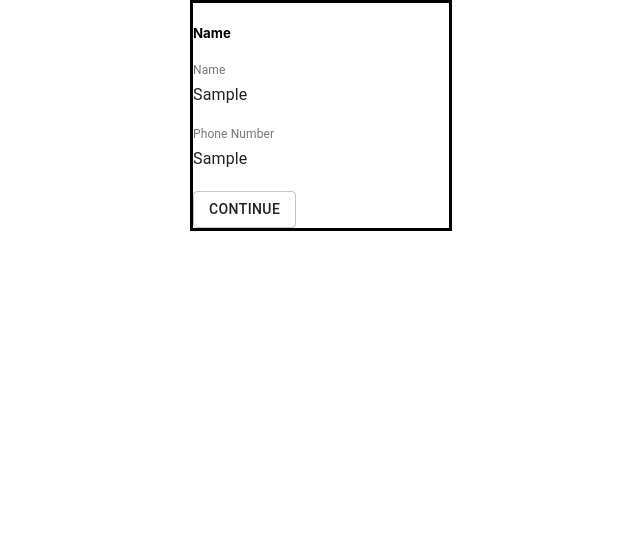
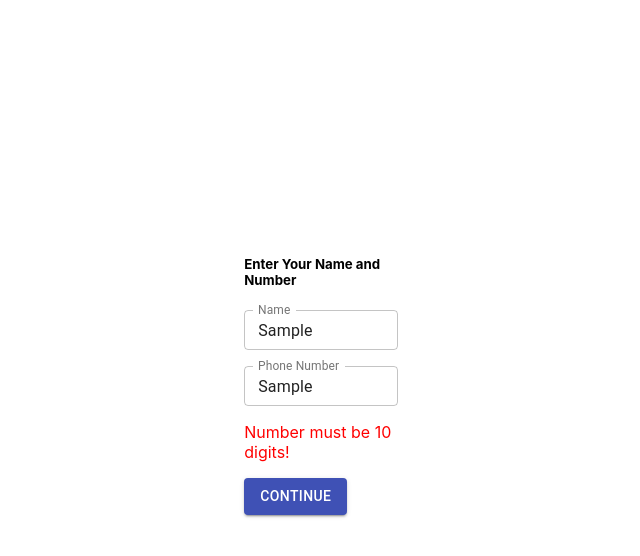
Before and after one commit to justinjohnson-dev/date-reminders, a React (Create React App) app in the folder client/: page / in a window 1280 px wide. Both pictures are taken after typing "Sample", "Sample" into the empty fields and a click on the button "CONTINUE". Shown: the top 556 px of the page, without its empty margins (319-959 px from the left). Built offline with nearby package versions, Linux system fonts and the light colour scheme; no server answers.

Commit message:
adding front end validation

```diff
--- a/client/src/components/user/user.css
+++ b/client/src/components/user/user.css
@@ -1,7 +1,7 @@
 .user-form {
-    border:solid;
-    width: 20%;
+    width: 12%;
     margin: 0px auto;
+    margin-top: 20%;
 }
 
 .center-user {
--- a/client/src/components/user/user.js
+++ b/client/src/components/user/user.js
@@ -1,16 +1,16 @@
 import React, { Component } from "react";
 import classnames from "classnames";
 import axios from "axios";
-import { Button } from "@material-ui/core";
+import { Button, FormControl } from "@material-ui/core";
 import TextField from '@material-ui/core/TextField';
 import './user.css';
 
 
 class User extends Component {
-    constructor() {
-        super();
+    constructor(props) {
+        super(props);
         this.state = {
-            email: "",
+            name: "",
             phone_number: "",
             errors: {}
         };
@@ -20,23 +20,46 @@ class User extends Component {
         this.setState({ [e.target.id]: e.target.value });
     };
 
+    formValidation = () => {
+        let isValid = true;
+        const errors = {};
+
+        if (this.state.name.trim().length < 1) {
+            errors.userNameLength = "Name is required!"
+            isValid = false;
+        }
+        if (this.state.phone_number.trim().length != 10) {
+            errors.phoneNumberLength = "Number must be 10 digits!"
+            isValid = false;
+        }
+
+        this.setState({ errors });
+        return isValid;
+    }
+
     onSubmit = e => {
         e.preventDefault();
+
+        const isValid = this.formValidation();
+
         // create form as we are using the formidable package on backend
+        if (isValid) {
             let formData = new FormData();
 
             // add data from state to form
             formData.append('name', this.state.name);
             formData.append('phone_number', this.state.phone_number);
 
-        console.log('hello??')
-        console.log(this.state.name)
-        console.log(this.state.phone_number)
             axios.post(`/api/v1/user`, formData)
                 .then(res => {
-                console.log('removed user from liked post');
+                    console.log('Name and number added');
                 })
 
+            // reset form
+            this.setState({ name: "", phone_number: "" });
+        } else {
+            console.log('Invalid Form');
+        }
     };
 
     render() {
@@ -44,42 +67,42 @@ class User extends Component {
         return (
             <form noValidate className="user-form" onSubmit={this.onSubmit}>
                 <div className="center-user">
-                    <h5 className='login-alert login-banners'>Name <i className="fas fa-sign-in-alt"></i></h5>
+                    <h5 className='login-alert login-banners'>Enter Your Name and Number<i className="fas fa-sign-in-alt"></i></h5>
                     <div className="name-div">
                         <TextField
+                            noValidate
                             onChange={this.onChange}
-                            error={errors.name}
                             value={this.state.name}
                             type="name"
                             id="name"
                             label="Name"
+                            variant="outlined"
+                            size="small"
                             InputProps={{ disableUnderline: true }}
-                            className={classnames("", {
-                                invalid: errors.name || errors.namenotfound
-                            })}
                         />
-                        <p className="red-text">
-                            {errors.name}
-                        </p>
+                        {errors.userNameLength &&
+                            <p style={{ color: "red" }}>{errors.userNameLength}</p>
+                        }
+                        <p></p>
                     </div>
                     <div className="phone-number-div">
                         <TextField
+                            noValidate
                             onChange={this.onChange}
-                            error={errors.phone_number}
                             value={this.state.phone_number}
                             type="phone_number"
                             id="phone_number"
                             label="Phone Number"
+                            variant="outlined"
+                            size="small"
                             InputProps={{ disableUnderline: true }}
-                            className={classnames("", {
-                                invalid: errors.phone_number || errors.phone_number
-                            })}
                         />
-                        <p className="red-text">
-                            {errors.phone_number}
-                        </p>
+                        {errors.phoneNumberLength &&
+                            <p style={{ color: "red" }}>{errors.phoneNumberLength}</p>
+                        }
+                        <p></p>
                     </div>
-                    <Button type="submit" variant="outlined" className="button-color">
+                    <Button type="submit" variant="contained" color="primary">
                         Continue
                     </Button>
                 </div>
```
Lines whose indentation alone changed are shown as unchanged.
